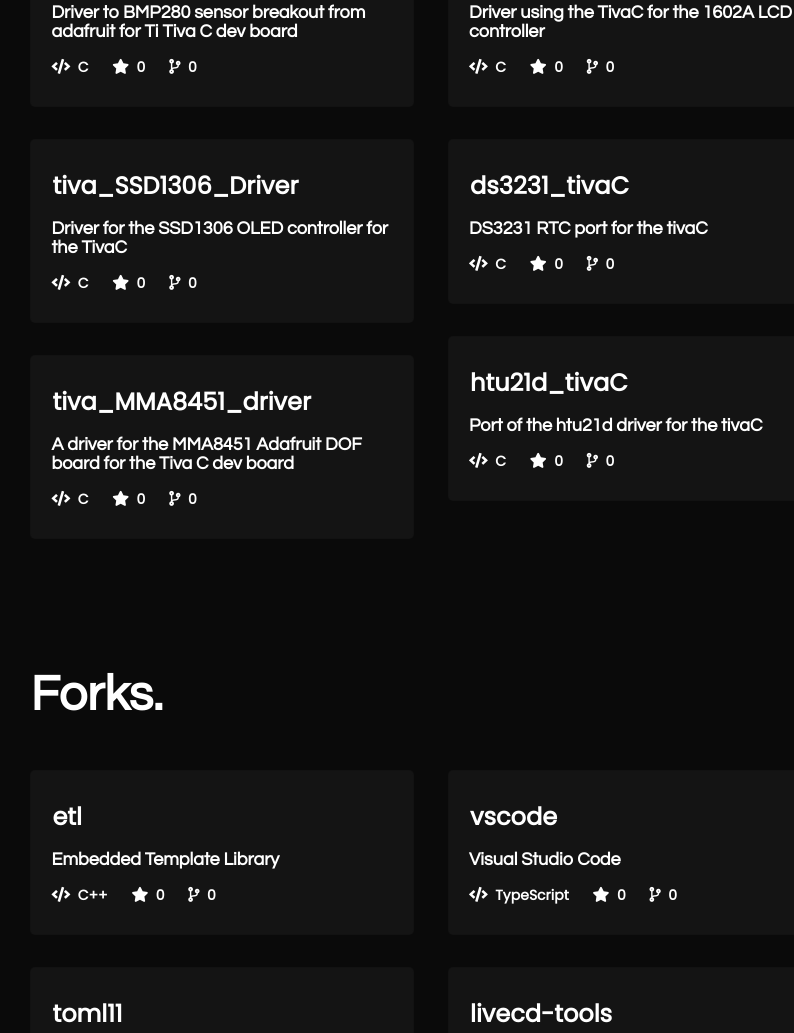
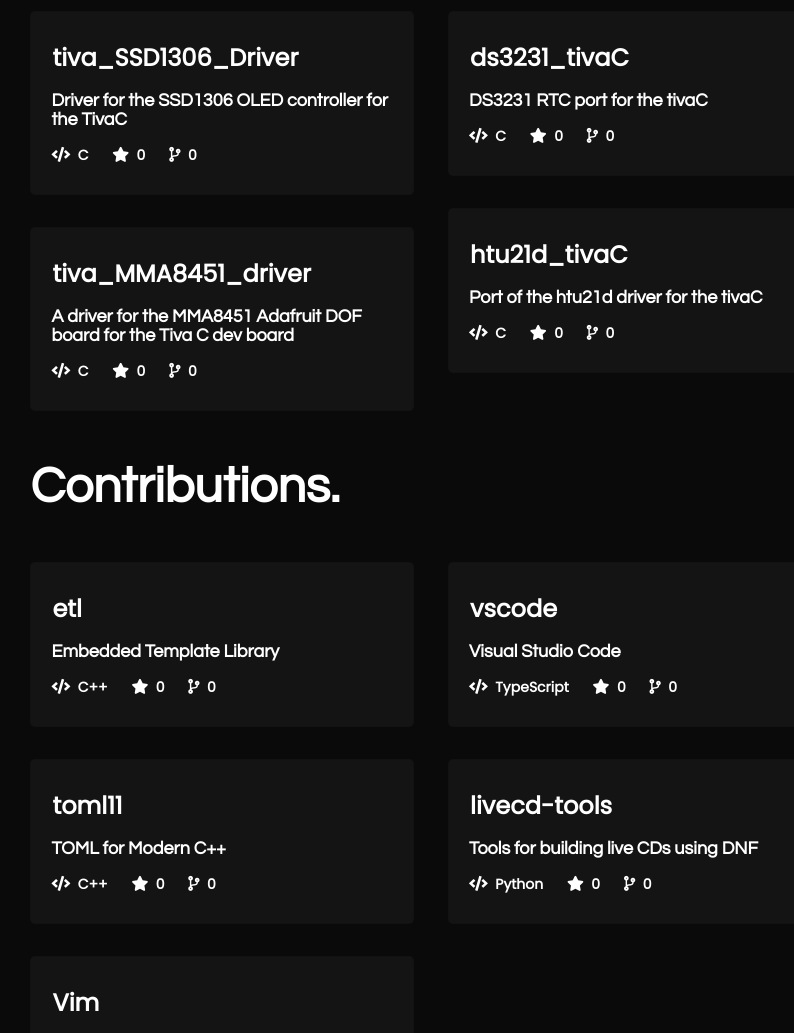
Before and after one commit to khoitd1997/khoitd1997.github.io, a plain HTML site: page index.html in a window 1280 px wide. Shown: the part 1767-2800 px from the top of the page, without its empty margins (392-1186 px from the left). Drawn offline with nearby package versions, Linux system fonts and the light colour scheme; no server answers; grey boxes are pictures that could not be loaded.

Commit message:
fix: Changed section names

```diff
--- a/index.html
+++ b/index.html
@@ -104,7 +104,7 @@
                 </a>
             </div>
         </div>
-        <div id="forks" style="display: block;">
+        <div id="general" style="display: block;">
             <h1>General.</h1>
             <div class="projects" id="general_section">
                 <a href="https://github.com/khoitd1997/hatter" target="_blank">
@@ -161,7 +161,7 @@
                 </a>
             </div>
         </div>
-        <div id="forks" style="display: block;">
+        <div id="driver" style="display: block;">
             <h1>Driver.</h1>
             <div class="projects" id="driver_section">
                 <a href="https://github.com/khoitd1997/BMP280_driver_TivaC" target="_blank">
@@ -246,9 +246,9 @@
                 </a>
             </div>
         </div>
-        <div id="forks" style="display: block;">
-            <h1>Forks.</h1>
-            <div class="projects" id="forks_section">
+        <div id="contrib" style="display: block;">
+            <h1>Contributions.</h1>
+            <div class="projects" id="contrib_section">
                 <a href="https://github.com/khoitd1997/etl" target="_blank">
                     <section>
                         <div class="section_title">etl</div>
```
